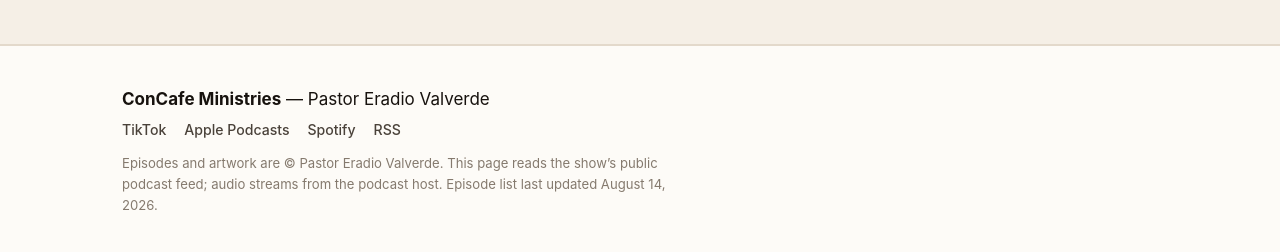
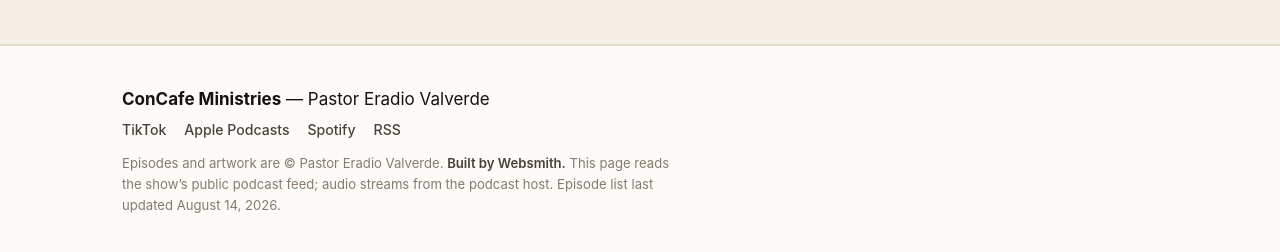
Before and after one commit to dougray/concafe-ministries, a plain HTML site: page docs/index.html in a window 1280 px wide. Shown: the part 4441-4693 px from the top of the page. Drawn offline with Linux system fonts and the light colour scheme.

Commit message:
Add Websmith build credit to the footer

```diff
--- a/docs/index.html
+++ b/docs/index.html
@@ -186,7 +186,7 @@
       <a href="https://open.spotify.com/show/7Jt3CLGUpJ7wyLUHaxNaCl" target="_blank" rel="noopener">Spotify</a>
       <a href="https://anchor.fm/s/c44de80/podcast/rss" target="_blank" rel="noopener">RSS</a>
     </p>
-    <p class="fine">Episodes and artwork are &copy; Pastor Eradio Valverde. This page reads the show&rsquo;s public podcast feed; audio streams from the podcast host. <span id="updated"></span></p>
+    <p class="fine">Episodes and artwork are &copy; Pastor Eradio Valverde. <span class="credit">Built by Websmith.</span> This page reads the show&rsquo;s public podcast feed; audio streams from the podcast host. <span id="updated"></span></p>
   </div>
 </footer>
 
--- a/docs/styles.css
+++ b/docs/styles.css
@@ -404,6 +404,7 @@ mark { background: color-mix(in srgb, var(--crimson) 24%, transparent); color: i
 .footer-links a { font-size: .88rem; color: var(--ink-2); text-decoration: none; font-weight: 500; }
 .footer-links a:hover { color: var(--crimson); text-decoration: underline; }
 .footer .fine { font-size: .82rem; color: var(--ink-3); max-width: 68ch; line-height: 1.6; }
+.footer .credit { color: var(--ink-2); font-weight: 600; }
 
 /* ── sticky player ───────────────────────────────────────── */
 
```
